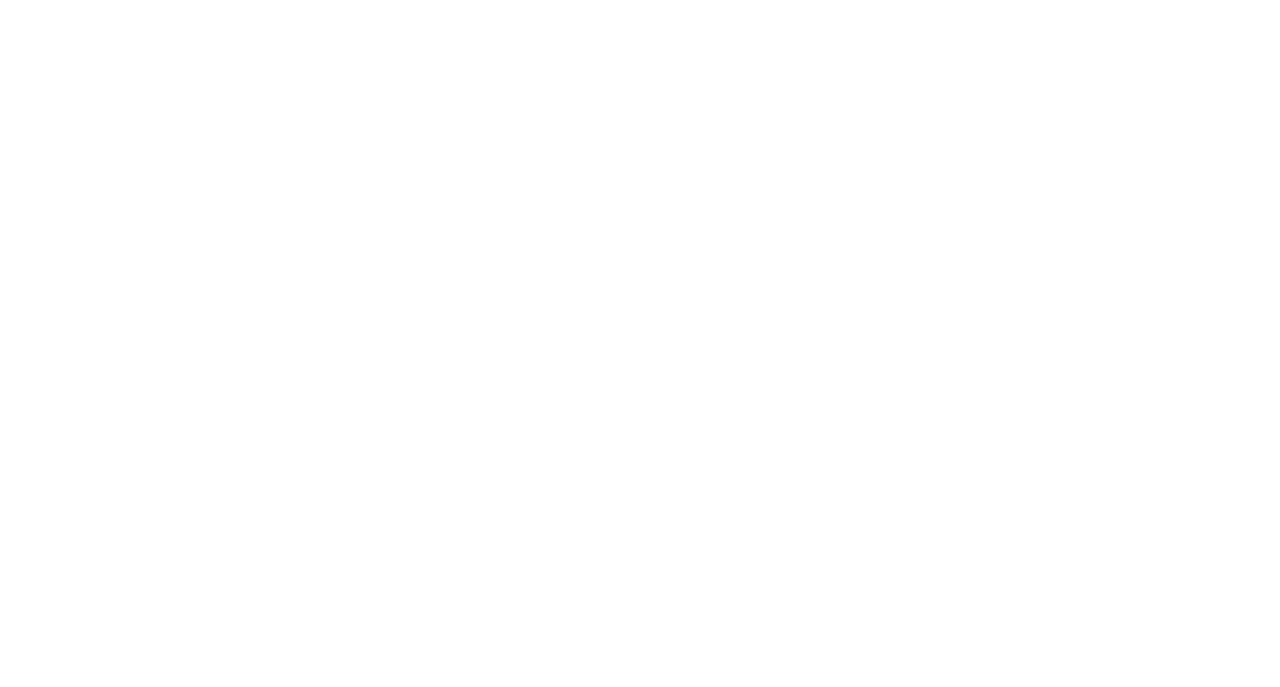
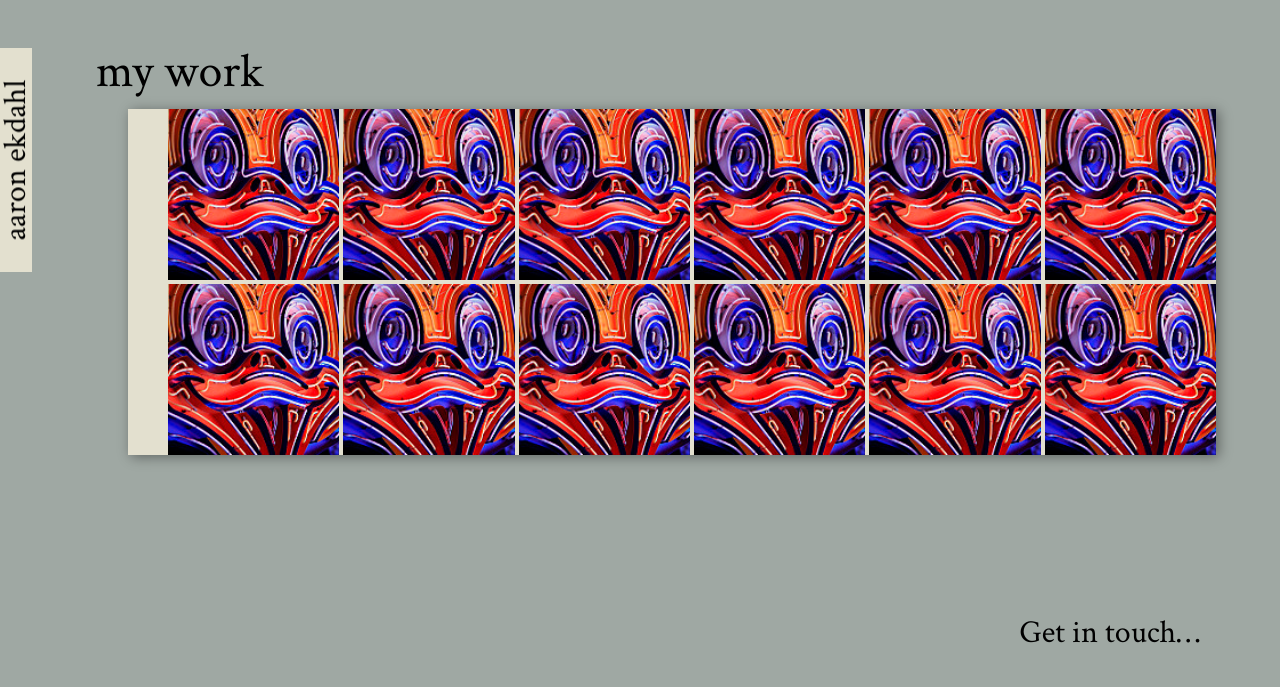
Before and after one commit to aaronekdahl/portfolio, a plain HTML site: page index.html in a window 1280 px wide. Drawn offline with Linux system fonts and the light colour scheme.

Commit message:
basic-html-and-style-implemented

```diff
--- a/index.html
+++ b/index.html
@@ -1,9 +1,34 @@
 <!DOCTYPE html>
 <html>
 <head>
-	<title></title>
+	<meta charset="utf-8">
+	<meta name="viewport" content="width=device-width, initial-scale=1">
+	<title>Aaron Ekdahl</title>
+	<link rel="stylesheet" href="normalize.css">
+	<link rel="stylesheet" href="style.css">
+	<link href="https://fonts.googleapis.com/css?family=Crimson+Text" rel="stylesheet">
 </head>
 <body>
-
+	<main>
+		<h1>Aaron Ekdahl</h1>
+		<section class="portfolio">
+			<h1>My Work</h1>
+			<ul class="grid-container">
+				<li><img src="images/example.jpg"></li>
+				<li><img src="images/example.jpg"></li>
+				<li><img src="images/example.jpg"></li>
+				<li><img src="images/example.jpg"></li>
+				<li><img src="images/example.jpg"></li>
+				<li><img src="images/example.jpg"></li>
+				<li><img src="images/example.jpg"></li>
+				<li><img src="images/example.jpg"></li>
+				<li><img src="images/example.jpg"></li>
+				<li><img src="images/example.jpg"></li>
+				<li><img src="images/example.jpg"></li>
+				<li><img src="images/example.jpg"></li>
+			</ul>
+		</section>
+		<footer><a href="contact.html">Get in touch…</a></footer>
+	</main>
 </body>
 </html>
--- a/style.css
+++ b/style.css
@@ -0,0 +1,84 @@
+* {
+	box-sizing: border-box;
+}
+
+html {
+	font-family: Helvetica;
+	font-size: 100%;
+}
+
+.portfolio ul {
+	display: grid;
+	grid-template-columns: repeat(6, 1fr);
+	grid-gap: 0.25rem;
+	max-width: 100%;
+}
+
+.grid-container {
+	background: #e3e0cf;
+}
+
+body {
+	font-family: 'Crimson Text', serif;
+	margin: 0;
+	background: #9fa8a3;
+}
+
+img {
+	display: block;
+	width: 100%;
+}
+
+img:hover {
+	opacity: .5;
+}
+
+section {
+	margin: 3rem 4rem 8rem;
+}
+
+ul {
+	list-style: none;
+	margin: 0 0 0 2rem;
+	padding: 2rem
+	background: #bada55;
+	box-shadow: 3px 2px 12px rgba(0, 0, 0, 0.4);
+}
+
+h1 {
+  font-size: 3rem;
+  font-weight: normal;
+  text-transform: lowercase;
+  margin: 0;
+  margin-bottom: 0.8rem;
+  line-height: 1; }
+
+main > h1 {
+  background: #e3e0cf;
+  padding: 0.3em 0.3em 0;
+  font-size: 2rem; }
+
+@media (min-width: 660px) {
+	section {
+    margin-left: 6rem; }
+  main > h1 {
+    -webkit-writing-mode: vertical-rl;
+    -ms-writing-mode: tb-rl;
+    writing-mode: vertical-rl;
+    -webkit-transform: rotate(180deg);
+    transform: rotate(180deg);
+    position: fixed;
+    left: 0;
+    top: 3rem;
+    padding: 1em 0; } }
+
+footer {
+  font-size: 2em;
+  padding: 2rem 5rem;
+  text-align: right;
+}
+
+footer a {
+  color: black;
+  text-decoration: none;
+  }
```
Also changed, not shown: images/example.jpg (added).
